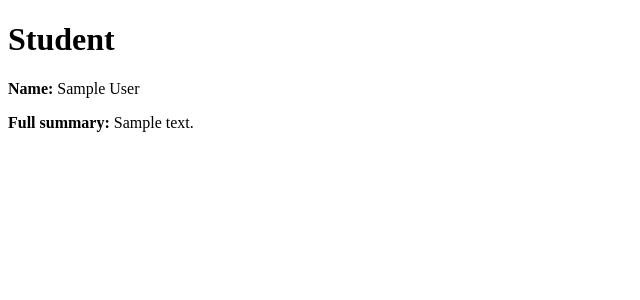
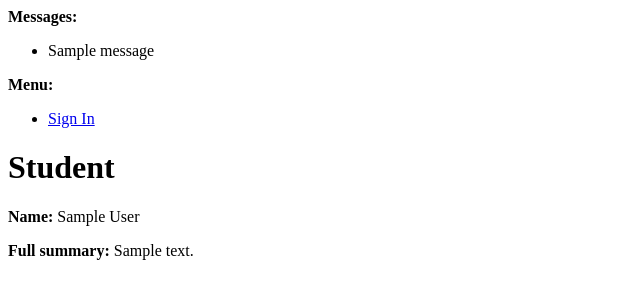
Before and after one commit to Pelikantapeten/p4-ms-dashboard, a Django app: page /mentorcards/1 in a window 1280 px wide. Shown: the top 300 px of the page, without its empty margins (0-640 px from the left). Run offline with Django 3.2, Linux system fonts and the light colour scheme; tables that the repository leaves empty hold one stand-in row (values such as "Sample post"); one stand-in notice (Sample message) is shown; parts of the project's set-up code (start-up, migrations or seed data) failed here and were passed over.

Commit message:
Add standard layout and placeholders on base.html

```diff
--- a/templates/base.html
+++ b/templates/base.html
@@ -1,12 +1,40 @@
 <!DOCTYPE html>
-<html lang="en">
-<head>
-    <meta charset="UTF-8">
-    <meta http-equiv="X-UA-Compatible" content="IE=edge">
-    <meta name="viewport" content="width=device-width, initial-scale=1.0">
-    <title>Mentor/Student Dashboard</title>
-</head>
-<body>
-    {% block content %}{% endblock content %}
-</body>
+<html>
+  <head>
+    <title>{% block head_title %}{% endblock %}</title>
+    {% block extra_head %}
+    {% endblock %}
+  </head>
+  <body>
+    {% block body %}
+
+    {% if messages %}
+    <div>
+      <strong>Messages:</strong>
+      <ul>
+        {% for message in messages %}
+        <li>{{message}}</li>
+        {% endfor %}
+      </ul>
+    </div>
+    {% endif %}
+
+    <div>
+      <strong>Menu:</strong>
+      <ul>
+        {% if user.is_authenticated %}
+        <li><a href="{% url 'mentorcards' %}">My Students</a></li>
+        <li><a href="{% url 'session-list' %}">Sessions</a></li>
+        <li><a href="{% url 'account_logout' %}">Sign Out</a></li>
+        {% else %}
+        <li><a href="{% url 'account_login' %}">Sign In</a></li>
+        {% endif %}
+      </ul>
+    </div>
+    {% block content %}
+    {% endblock %}
+    {% endblock %}
+    {% block extra_body %}
+    {% endblock %}
+  </body>
 </html>
```
